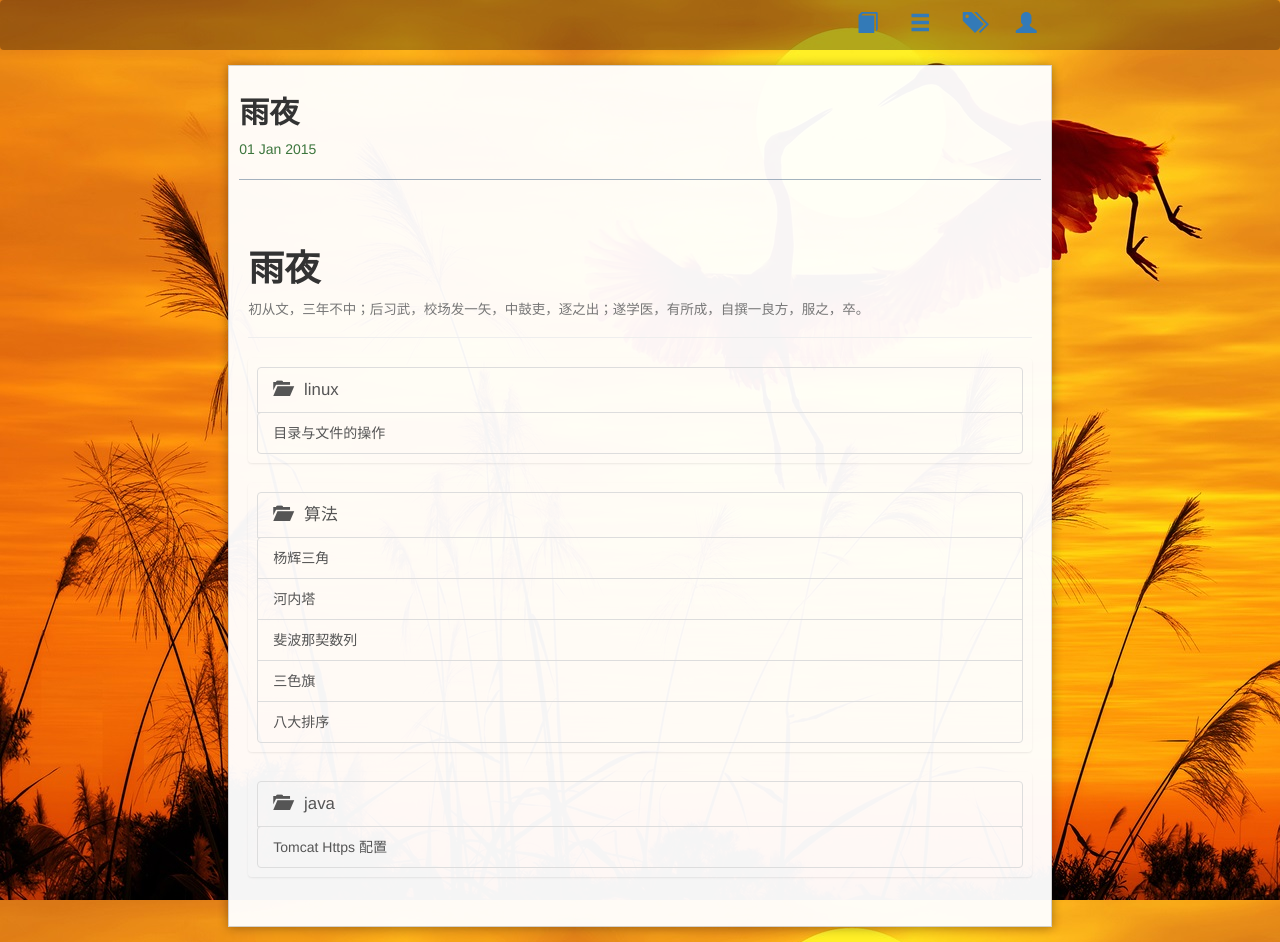
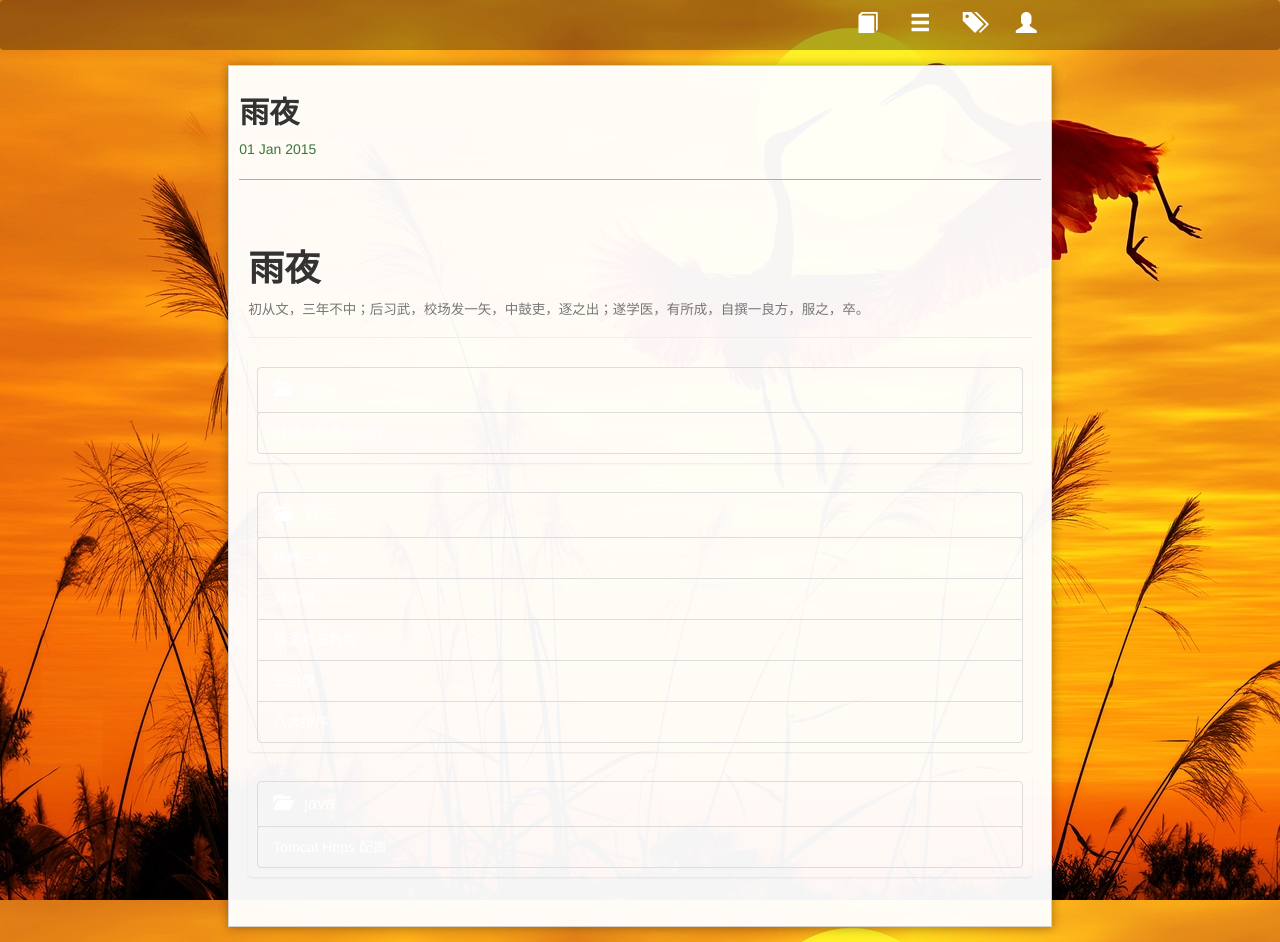
Before and after one commit to bit-ranger/blog, a Jekyll site: the page built from index.html, in a window 1280 px wide and 942 px high. Built offline with Jekyll 4.4.1, drawn with Linux system fonts in a browser that asks for light colours; nearby versions of some CDN libraries; Markdown is read by kramdown in place of the engine named in the settings.

Commit message:
Update style.css

```diff
--- a/css/style.css
+++ b/css/style.css
@@ -41,3 +41,9 @@ h1,h2,h3,h4,h5,h6 {
 .clear-background {
   background: none;
 }
+.glyphicon {
+  color:#fff;
+}
+a.list-group-item {
+color: #fff;
+}
```
